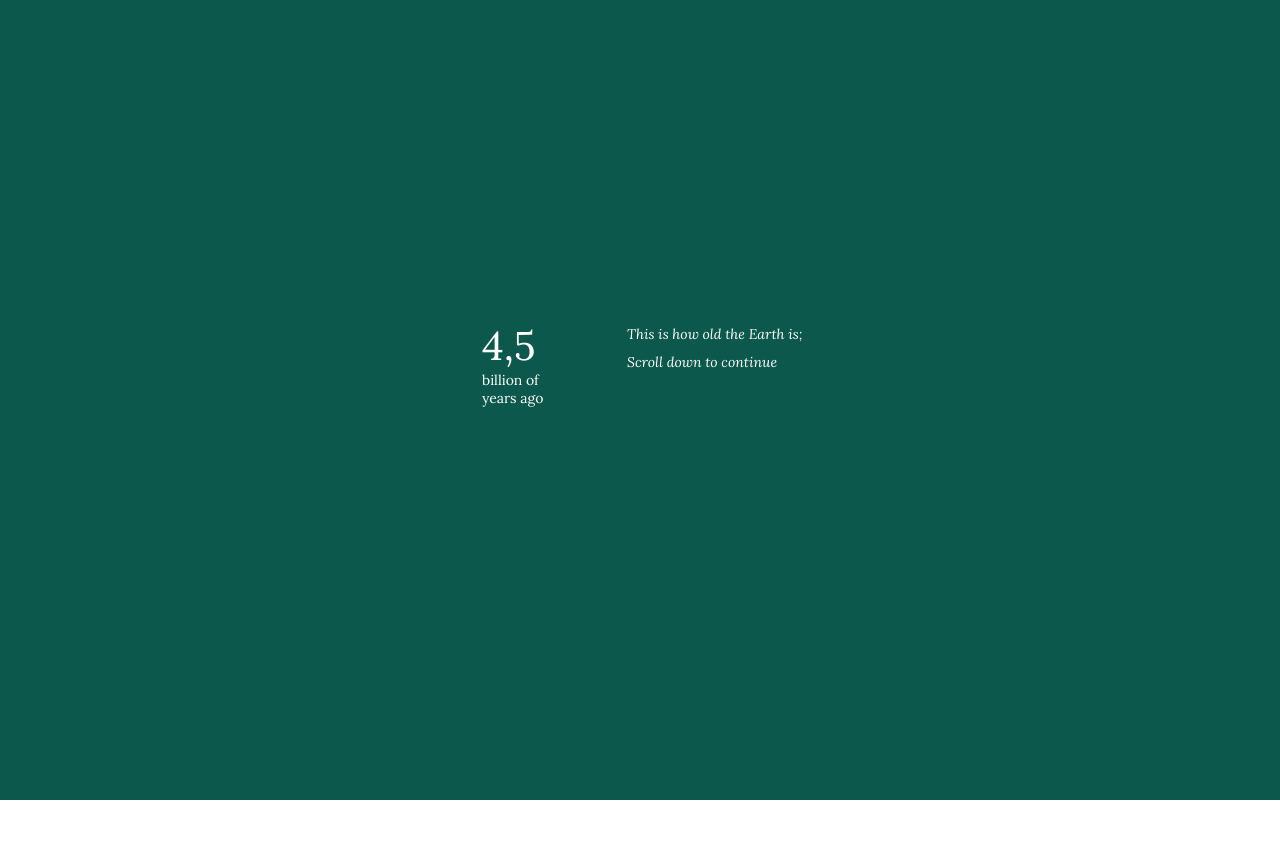
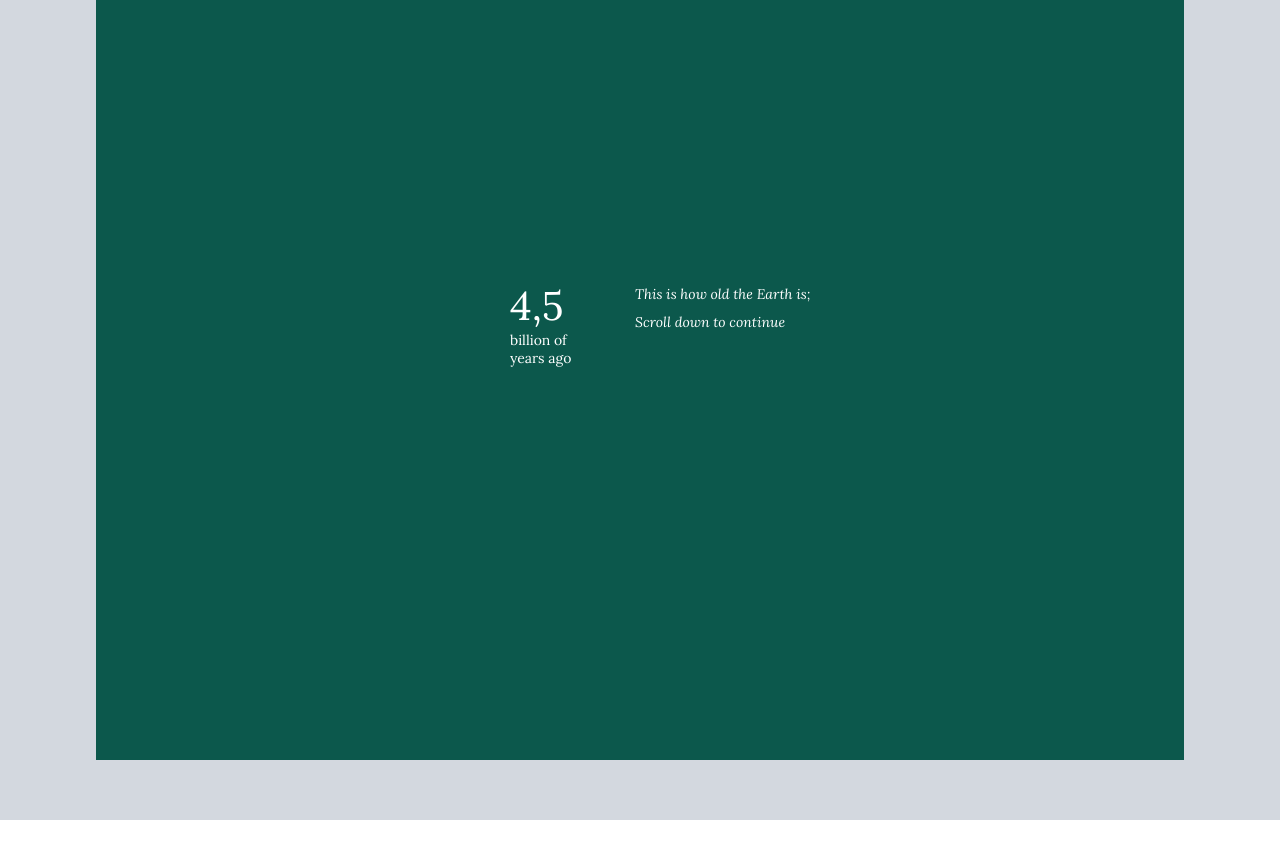
Before and after one commit to dianayukari/anthropocene, a SvelteKit app: page / in a window 1280 px wide. Shown: the top 858 px of the page. Built offline with nearby package versions, Linux system fonts and the light colour scheme.

Commit message:
Adjust chart height and mini chart size

```diff
--- a/src/routes/+page.svelte
+++ b/src/routes/+page.svelte
@@ -60,7 +60,7 @@
 
         totalScrolls = countdownNumbers.length + (pauseIndices.length*pauseScrolls)
 
-        chartHeight = window.innerHeight
+        chartHeight = window.innerHeight - 40
         chartWidth = window.innerWidth
 
         dataReady = true;
@@ -124,11 +124,11 @@
 
     $: miniYScale = d3.scaleLinear()
         .domain([0, 1])
-        .range([60, 0])
+        .range([50, 0])
 
     $: miniYScaleTemp = d3.scaleLinear()
         .domain([8, 16])
-        .range([60, 0])
+        .range([50, 0])
 
     $: yScale = d3.scaleLinear()
         .domain([0, 1])
@@ -140,12 +140,12 @@
         .interpolate(d3.interpolate)
 
     $: miniLineGenerator = d3.line()
-        .x((d, i) => i * (40 / forestPct.length))
+        .x((d, i) => i * (50 / forestPct.length))
         .y(d => miniYScale(d))
         .curve(d3.curveMonotoneX)(forestPct.slice(0, $lineTween));
 
     $: miniLineGeneratorTemp = d3.line()
-        .x((d, i) => i * (45 / tempStart.length))
+        .x((d, i) => i * (50 / tempStart.length))
         .y(d => miniYScaleTemp(d))
         .curve(d3.curveMonotoneX)(temp.slice(0, $lineTween));
 
@@ -193,10 +193,10 @@
                 {#if yearsAgo[currentIndex] > 1000}
 
                     {#key column}
-                        <div class="forest-container">
-                            <p class="forest-label" style="top: {forestLabelTop};">{formatNumber(column*100)}% <span class="explainer">forest cover that year</span> </p>
-                            <div class="mini-chart" style="top: {forestLabelTop};">
-                                <svg width={50} height={50}>
+                        <div class="forest-container" style="top: {forestLabelTop};">
+                            <p class="forest-label">{formatNumber(column*100)}% <span class="explainer">forest cover</span> </p>
+                            <div class="mini-chart">
+                                <svg width={100} height={60}>
                                     <path
                                         d={miniLineGenerator}
                                         fill="none"
@@ -210,9 +210,9 @@
 
                     {#key bg}
                     <div class="temp-container">
-                        <p class="temp-label" style="top: 3px;">{formatNumber(bg)}ºC <span class="explainer"> temperature that year</span></p>
+                        <p class="temp-label" style="top: 3px;">{formatNumber(bg)}ºC <span class="explainer"> temperature</span></p>
                         <div class="mini-chart-temp">
-                            <svg width={50} height={50}>
+                            <svg width={100} height={60}>
                                     <path
                                         d={miniLineGeneratorTemp}
                                         fill="none"
@@ -227,10 +227,10 @@
 
 
                 {:else}
-                    <div class="forest-container">
-                        <p class="forest-label" style="top: {forestLabelTop};">{formatNumber(column*100)}%</p>
-                        <div class="mini-chart" style="top: {forestLabelTop};">
-                            <svg width={50} height={50}>
+                    <div class="forest-container" style="top: {forestLabelTop};">
+                        <p class="forest-label">{formatNumber(column*100)}%</p>
+                        <div class="mini-chart" >
+                            <svg width={100} height={60}>
                                 <path
                                     d={miniLineGenerator}
                                     fill="none"
@@ -241,9 +241,9 @@
                         </div>
                     </div>
                 <div class="temp-container">
-                    <p class="temp-label" style="top: 3px;">{formatNumber(bg)}ºC</p>
+                    <p class="temp-label">{formatNumber(bg)}ºC</p>
                     <div class="mini-chart-temp">
-                        <svg width={50} height={50}>
+                        <svg width={100} height={60}>
                             <path
                                 d={miniLineGeneratorTemp}
                                 fill="none"
@@ -288,12 +288,12 @@
             </div>
 
             <div class="bg">
-                <svg width={chartWidth} height={chartHeight}>
+                <svg width={chartWidth} height={chartHeight + 60}>
                     <rect
                         x={0}
                         y={0}
                         width={chartWidth}
-                        height={chartHeight}
+                        height={chartHeight + 60}
                         fill={colorScale($tweenedBg)}
                     />
                 </svg>
@@ -302,9 +302,9 @@
             <div class="chart">
                 <svg width={chartWidth} height={chartHeight}>
                     <rect
-                        x={0}
+                        x={chartWidth * 0.075}
                         y={yScale($tweenedColumn)}
-                        width={chartWidth}
+                        width={chartWidth * 0.85}
                         height={chartHeight - yScale($tweenedColumn)}
                         fill="#0C584C"
                     />
@@ -327,6 +327,10 @@
         margin: 0;
     }
 
+    :global(svg) {
+        overflow: visible;
+    }
+
     .scroll-container {
         height: 5000vh;
         background-color: transparent;
@@ -335,26 +339,26 @@
     .countdownContainer {
         display: flex;
         position: absolute;
-        top: 40%;
+        top: 35%;
         left: 50%;
         flex-wrap: wrap;
         transform: translate(-40%, 0);
         z-index: 10;
-        gap: 15px;
+        gap: 25px;
+    }
+
+    .countdown {
+        width: 100px;
     }
 
     .mini-chart {
         position: absolute;
         z-index: 10;
-        margin-left: 20px;
-        margin-top: 40px;
     }
 
     .mini-chart-temp {
         position: absolute;
         z-index: 1;
-        margin-left: 20px;
-        margin-top: 40px;
     }
 
 
@@ -376,7 +380,7 @@
 
     .event-container {
         align-items: top;
-        width: 250px;
+        width: 200px;
         max-height: 40vh;
         overflow: hidden;
     }
@@ -419,23 +423,24 @@
         background-color: transparent;
 
     }
-
-    .temp-label {
+    .forest-container {
         position: absolute;
-        text-align: right;
-        z-index: 1;
         color: white;
-        margin-left: 20px;
-        font-weight: 600;
-        /* top: 8px; */
+        z-index: 2;
+        margin-left: 10%;
     }
 
-    .forest-label {
-        z-index: 2;
+    .forest-label, .temp-label  {
+        margin-bottom: 5px;
+        font-weight: 600;
+    }
+
+   .temp-container {
         position: absolute;
         color: white;
-        margin-left: 20px;
-        font-weight: 600;
+        z-index: 1;
+        margin-left: 10%;
+        margin-top: 10px;
     }
 
     .explainer {
@@ -443,10 +448,6 @@
         font-weight: 200;
     }
 
-    .countdown {
-        width: 130px;
-    }
-
     .chart {
         z-index: 1;
     }
```
